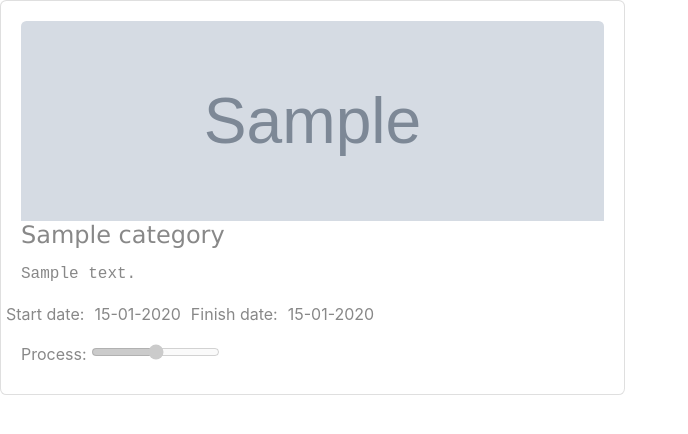
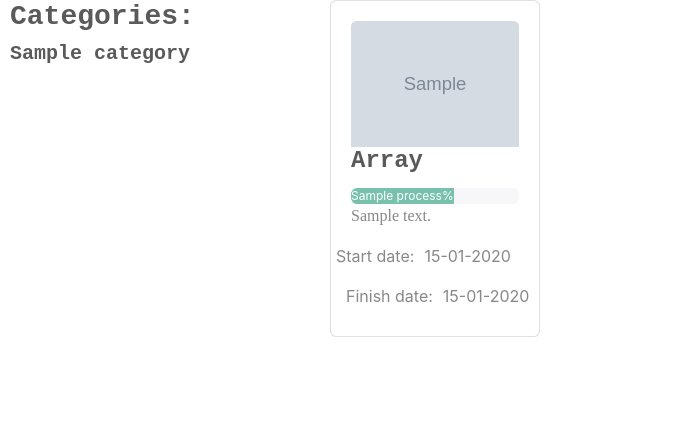
Before and after one commit to WestEgor/wishmap-symfony, a Symfony app: template templates/wish_map/index.html.twig in a window 1280 px wide. Shown: the part 56-490 px from the top of the page, without its empty margins (0-688 px from the left). Run offline with Twig, Linux system fonts and the light colour scheme; the template is opened without the code that fills it: most values are stand-ins (such as "Sample title", 1, 10 or a date in 2020); grey boxes marked "Sample" are stand-in pictures; some libraries are stand-ins or nearby versions.

Commit message:
Created dynamic progress bar + jquery Created page dividing  --left side - category  --right side - wishmaps Added category to left nav

```diff
--- /dev/null
+++ b/public/css/main.css
@@ -0,0 +1,22 @@
+.column {
+    float: left;
+    padding-bottom: 10px;
+}
+
+.left {
+    margin-left: 10px;
+    width: 25%;
+}
+
+.right {
+    width: 75%;
+}
+
+p.category {
+    font-family: "Courier New", serif;
+    font-weight: bold;
+}
+
+p.description {
+    font-family: "Times New Roman", serif;
+}
--- /dev/null
+++ b/public/js/change_progress_bar_class.js
@@ -0,0 +1,16 @@
+$(document).ready(function (){
+      $('div#progress-bar').each(function (){
+         let val = $(this).attr('aria-valuenow');
+         if(val <= 25){
+             $(this).addClass('progress-bar progress-bar-striped bg-danger');
+         }
+         if(val >= 25 && val <= 50){
+             $(this).addClass('progress-bar progress-bar-striped bg-warning');
+         }
+         if(val >= 50 && val <= 99){
+             $(this).addClass('progress-bar progress-bar-striped bg-success');
+         } else{
+             $(this).addClass('progress-bar');
+         }
+      })
+});
--- a/src/Controller/WishMapController.php
+++ b/src/Controller/WishMapController.php
@@ -74,10 +74,12 @@ class WishMapController extends AbstractController
         $personAuth = new PersonAuthorization($this->security);
         $person = $personAuth->getLoggedPerson($personRepository);
 
+        $categories = $wishMapRepository->findAllDistinctCategories();
         $wishMaps = $wishMapRepository->findBy(['person' => $person->getId()]);
 
         return $this->render('wish_map/index.html.twig', [
-            'wishmaps' => $wishMaps
+            'wishmaps' => $wishMaps,
+            'categories' => $categories
         ]);
     }
 
--- a/templates/base.html.twig
+++ b/templates/base.html.twig
@@ -8,14 +8,20 @@
 
     {% block stylesheets %}
         <link rel="stylesheet" href="https://bootswatch.com/4/minty/bootstrap.min.css">
+        <link rel="stylesheet" href="css/main.css">
     {% endblock %}
 
     {% block javascripts %}
-
+        <script
+                src="https://code.jquery.com/jquery-3.6.0.min.js"
+                integrity="sha256-/xUj+3OJU5yExlq6GSYGSHk7tPXikynS7ogEvDej/m4="
+                crossorigin="anonymous"></script>
+        <script src="js/change_progress_bar_class.js"></script>
     {% endblock %}
 </head>
 <body>
 {% block body %}{% endblock %}
+
 <script src="https://cdn.jsdelivr.net/npm/@popperjs/core@2.9.1/dist/umd/popper.min.js"
         integrity="sha384-SR1sx49pcuLnqZUnnPwx6FCym0wLsk5JZuNx2bPPENzswTNFaQU1RDvt3wT4gWFG"
         crossorigin="anonymous"></script>
--- a/templates/wish_map/index.html.twig
+++ b/templates/wish_map/index.html.twig
@@ -4,31 +4,51 @@
 
 {% block body %}
     {% include('inc/navbarWM.html.twig') %}
+    {% if categories %}
+        <div class="column left">
+            <p class="h3 category">Categories:</p>
+            {% for category in categories %}
+                {% for category_name in category %}
+                    <p class="h5 category">{{ category_name }}</p>
+                {% endfor %}
+            {% endfor %}
+        </div>
+    {% endif %}
     {% if wishmaps %}
+        <div class="row column right">
             {% for wishmap in wishmaps %}
-            <div class="row">
-            <div class="col-sm-6">
+                <div class="col-3">
                     <div class="card">
                         <div class="card-body">
-                        <img class="card-img-top" width="200" height="200"
+                            <div class="clearfix">
+                                <img class="card-img-top" style="max-width: 100%; height: auto"
                                      src="{{ asset('uploads/wish_map_images/' ~ wishmap.image) }}"
                                      alt="Card image cap">
-                        <h4 class="card-title" style="font-family: 'Verdana', serif">{{ wishmap.category }}</h4>
-                        <p class="card-text" style="font-family: 'Courier New', serif">{{ wishmap.description }}</p>
+                                <p class="h4 card-title category">{{ wishmap.category }}</p>
+                                <div class="progress">
+                                    <div id="progress-bar"  role="progressbar"
+                                         style="width: {{ wishmap.process }}%;" aria-valuenow="{{ wishmap.process }}"
+                                         aria-valuemin="0" aria-valuemax="100">{{ wishmap.process }}%
+                                    </div>
+                                </div>
+                                <p class="card-text description">{{ wishmap.description }}</p>
                                 <div class="row">
                                     <label>Start date:</label>
-                            <p class="card-text" style="margin-left:10px ">{{ wishmap.startDate|date('d-m-Y') }} </p>
+                                    <p class="card-text"
+                                       style="margin-left:10px ">{{ wishmap.startDate|date('d-m-Y') }} </p>
                                     <label style="margin-left:10px ">Finish date:</label>
-                            <p class="card-text" style="margin-left:10px ">{{ wishmap.finishDate|date('d-m-Y') }} </p>
+                                    <p class="card-text"
+                                       style="margin-left:10px ">{{ wishmap.finishDate|date('d-m-Y') }} </p>
                                 </div>
-                        <label for="disabledRange" class="form-label">Process:</label>
-                        <input type="range" class="form-range" id="disabledRange" value="{{ wishmap.process }}"
-                               disabled>
+
+                            </div>
                         </div>
                     </div>
                 </div>
             {% endfor %}
+        </div>
     {% else %}
         <p>You have no WISHES!</p>
     {% endif %}
+
 {% endblock %}
```
Also changed, not shown: src/Repository/WishMapRepository.php (+10 -0 lines). Lines whose indentation alone changed are shown as unchanged.
